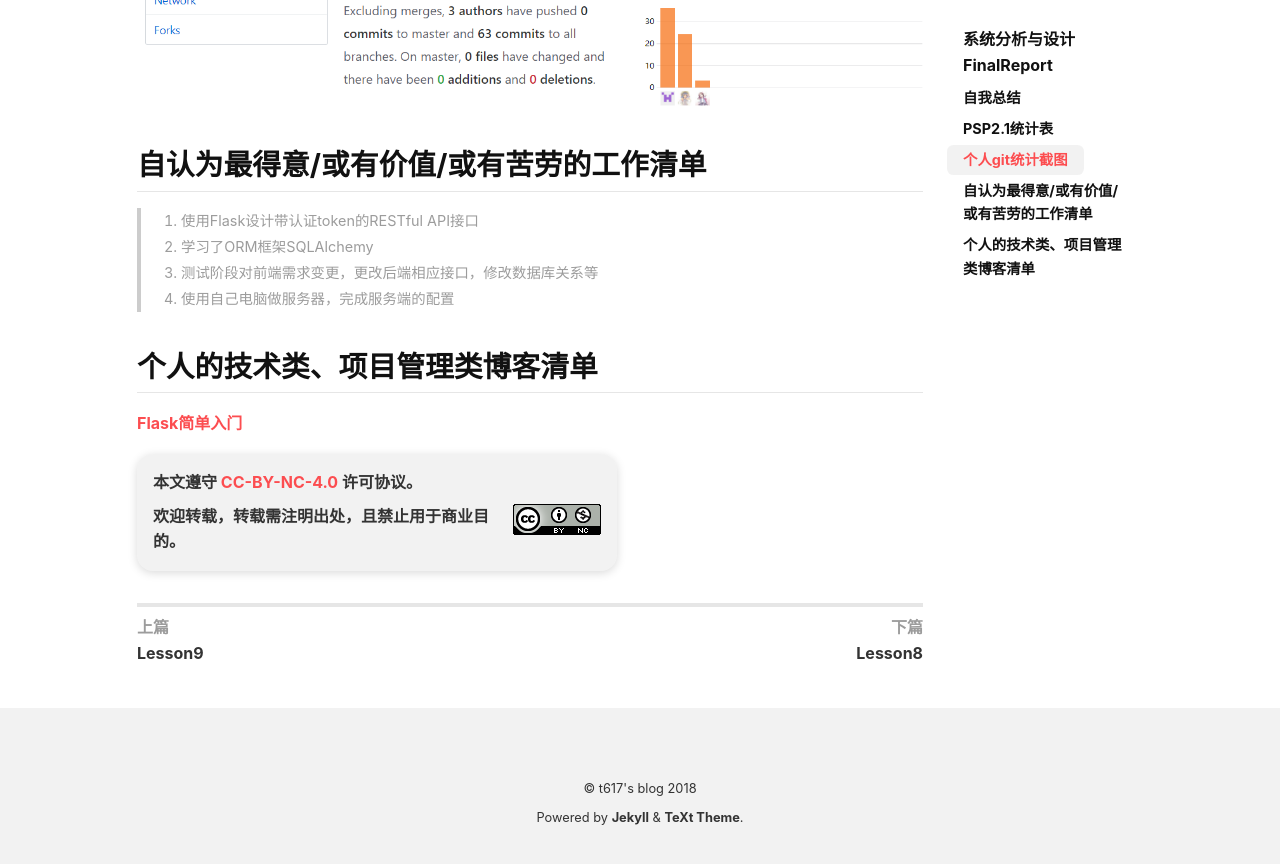
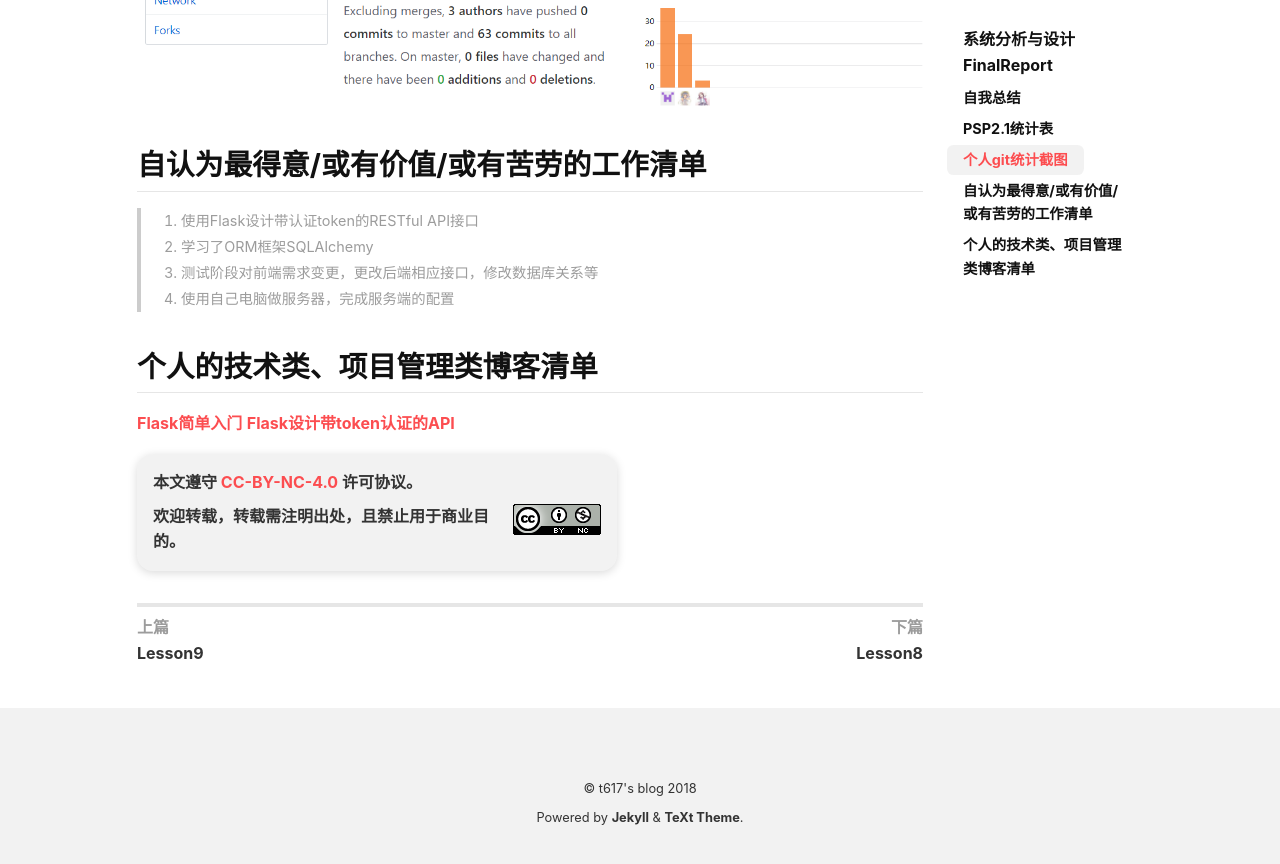
Before and after one commit to t617/blog, a Jekyll site: the page built from _posts/2018-06-30-FinalReport.md, in a window 1280 px wide and 900 px high, scrolled down 1969 px. Shown: the top 864 px of the window. Built offline with Jekyll 4.4.1, drawn with Linux system fonts in a browser that asks for light colours; nearby versions of some CDN libraries.

Commit message:
+one blog

```diff
--- a/_posts/2018-06-30-FinalReport.md
+++ b/_posts/2018-06-30-FinalReport.md
@@ -49,3 +49,4 @@ tags: 系统分析与设计
 ## 个人的技术类、项目管理类博客清单
 
 [Flask简单入门](https://blog.csdn.net/t6_17/article/details/79913636)
+[Flask设计带token认证的API](https://blog.csdn.net/t6_17/article/details/80888399)
```
